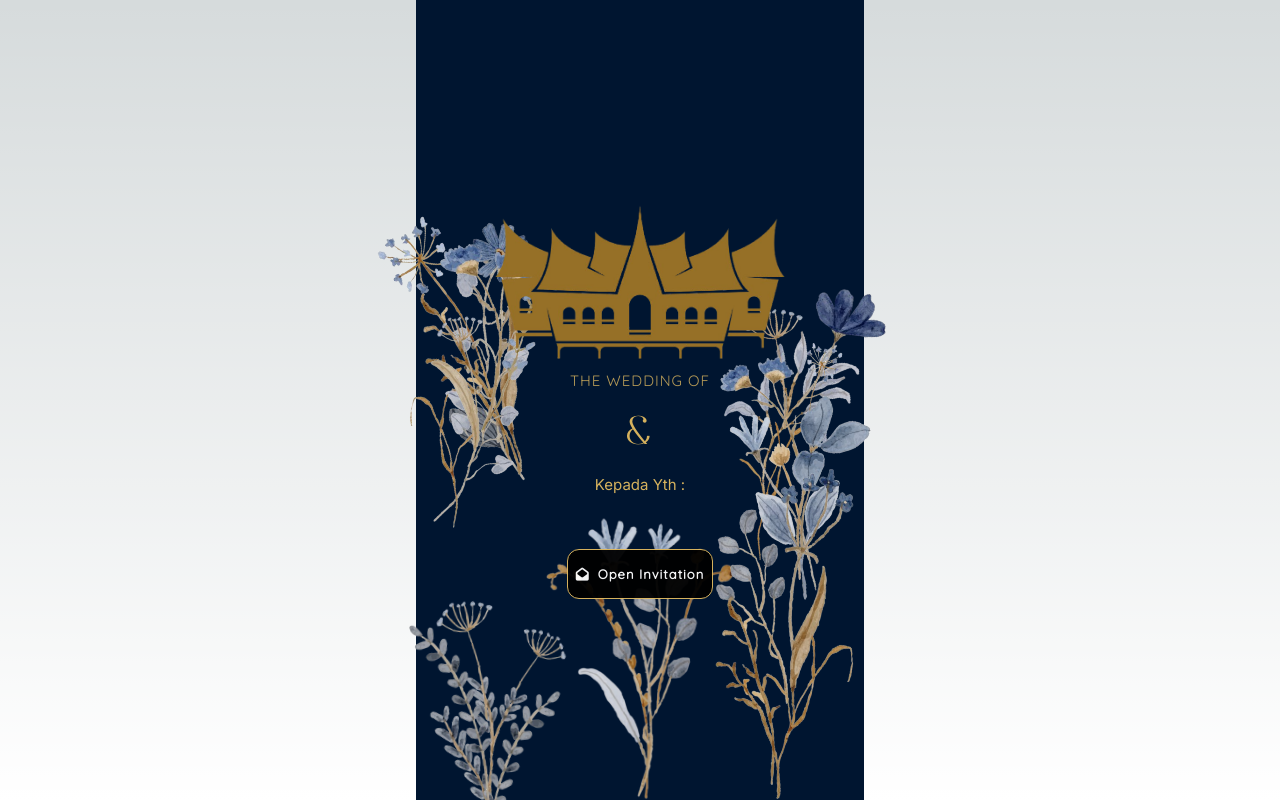
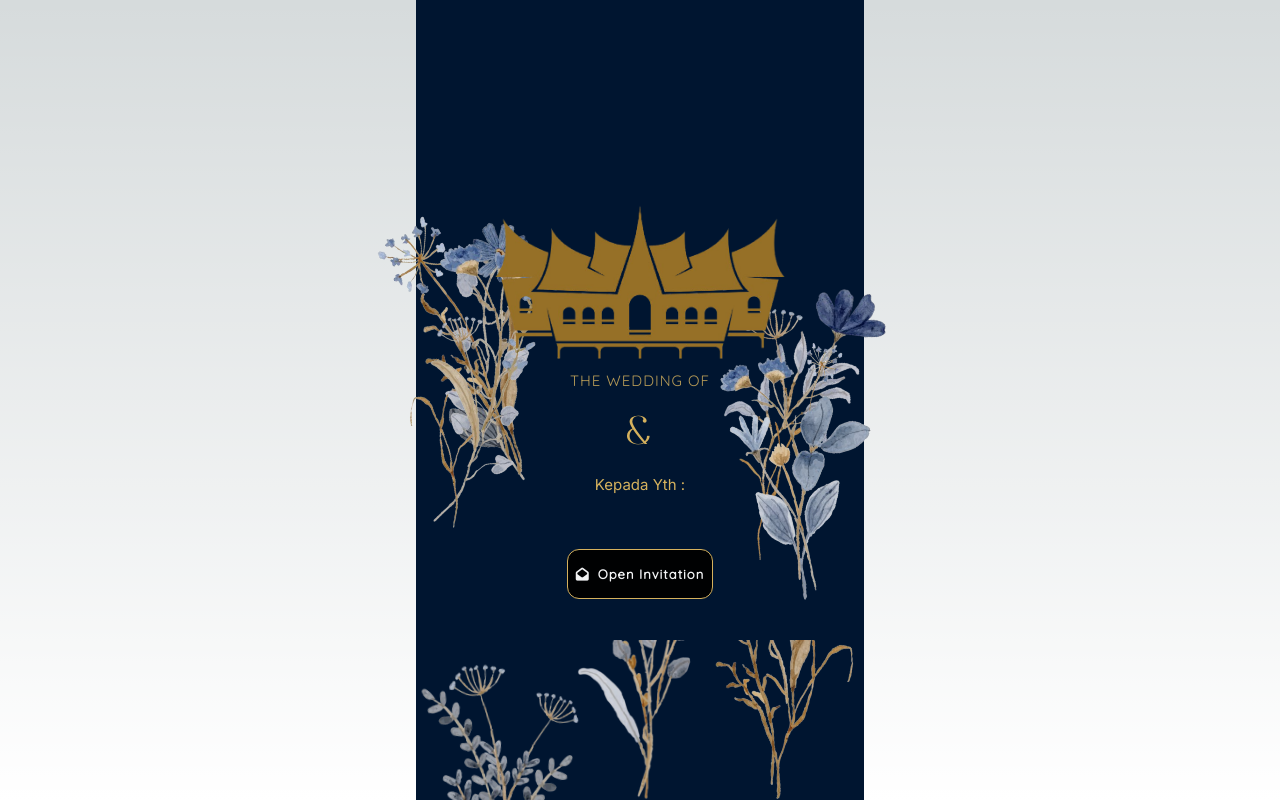
Before and after one commit to Hillindo/wedding-invitation18, a Next.js app: page /front in a window 1280 px wide. Built offline with nearby package versions, Linux system fonts and the light colour scheme.

Commit message:
feat: enhance flower decoration styling for better compatibility with Vercel

```diff
--- a/src/app/front/page.tsx
+++ b/src/app/front/page.tsx
@@ -90,12 +90,13 @@ export default function Front({data, guestName, onOpenInvitation}:any) {
 
                         {/* Flower decorations - BOTTOM */}
                         <div className="absolute left-0 bottom-0 z-10 w-full">
-                            <div className="relative h-40">
+                            <div className="relative h-40 overflow-hidden">
+                                {/* Mengubah teknik styling untuk overflow bunga - lebih kompatibel dengan Vercel */}
                                 <img src="/img/flower-front/Bunga5.png" alt="Flower decoration"
                                     className="absolute left-0 w-32 md:w-40"
                                     style={{
-                                        transform: 'rotate(-5deg)',
-                                        bottom: '-50%', // Half of the image hidden below the viewport
+                                        transform: 'rotate(-5deg) translateY(50%)',
+                                        bottom: '0'
                                     }} />
                                 <img src="/img/flower-front/Bunga6.png" alt="Flower decoration"
                                     className="absolute left-1/2 bottom-0 transform -translate-x-1/2 w-40 md:w-48" />
```
